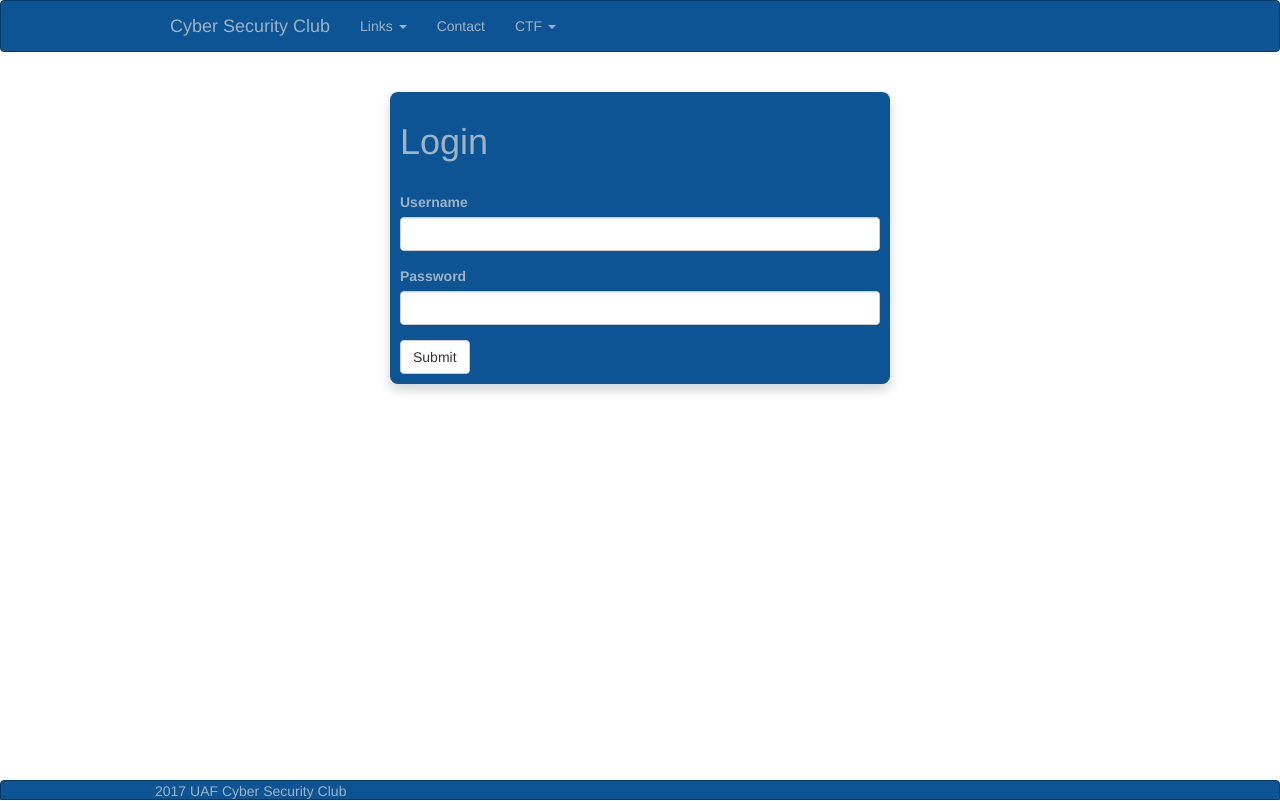
After one commit to Askaholic/csc-web, a Flask app: page /ctf/login in a window 1280 px wide. The commit adds this page. Run offline with Flask 2, Linux system fonts and the light colour scheme; some libraries are stand-ins or nearby versions.

Commit message:
Added dropdown for ctf page, and added controllers for login, scoreboard, and challenges

```diff
--- a/csc-flask/app/ctf/__init__.py
+++ b/csc-flask/app/ctf/__init__.py
@@ -8,7 +8,20 @@ from flask import Blueprint, url_for
 
 class CTFBlueprint(Blueprint):
     def get_navbar_entry(self):
-        return '<li><a href="{}">CTF</a></li>'.format(url_for('.index'))
+        navbar_entry = '''
+        <li class="dropdown">
+            <a class="dropdown-toggle" data-toggle="dropdown" href="#">CTF
+                <span class="caret"></span>
+            </a>
+            <ul class="dropdown-menu">
+                <li><a href="{}">Login</a></li>
+                <li><a href="{}">Challenges</a></li>
+                <li><a href="{}">Scoreboard</a></li>
+
+            </ul>
+        </li>
+        '''.format(url_for(".login"), url_for(".challenges"), url_for(".scoreboard"))
+        return navbar_entry
 
 mod = CTFBlueprint("ctf", __name__, url_prefix="/ctf", template_folder="templates")
 
--- a/csc-flask/app/ctf/controllers.py
+++ b/csc-flask/app/ctf/controllers.py
@@ -9,4 +9,16 @@ from flask import render_template
 
 @mod.route('/')
 def index():
-    return render_template('ctf/index.html')
+    return ""
+
+@mod.route('/login')
+def login():
+    return render_template('ctf/login.html')
+
+@mod.route('/challenges')
+def challenges():
+    return ""
+
+@mod.route('/scoreboard')
+def scoreboard():
+    return ""
--- /dev/null
+++ b/csc-flask/app/ctf/templates/ctf/login.html
@@ -0,0 +1,22 @@
+{% extends "layout.html" %}
+{% block body %}
+<div class="centered-wrapper">
+  <br/>
+  <div class="form-container form-cyber centered-wrapper col-md-offset-3">
+    <h1>Login</h1>
+    <br/>
+    <form>
+      <div class="form-group">
+        <label for="user">Username</label>
+        <input type="text" class="form-control" id="user"/>
+      </div>
+      <div class="form-group">
+        <label for="pass">Password</label>
+        <input type="password" class="form-control" id="pass"/>
+      </div>
+      <button type="submit" class="btn btn-default">Submit</button>
+    </form>
+  </div>
+<!-- End centered-wrapper -->
+</div>
+{% endblock %}
--- a/csc-flask/app/static/style.css
+++ b/csc-flask/app/static/style.css
@@ -19,6 +19,20 @@ html, body {
   height: 20px;
   color: #9fb3c4;
   border: 1px solid;
+  border-top-right-radius: 4px;
+  border-top-left-radius: 4px;
+}
+.form-container {
+  max-width: 500px;
+  border-radius: 8px;
+  padding: 10px;
+  -webkit-box-shadow: 0 6px 12px rgba(0,0,0,.175);
+  box-shadow: 0 6px 12px rgba(0,0,0,.175);
+}
+.form-cyber {
+  background-color: #0c5493;
+  border-color: #083964;
+  color: #9fb3c4;
 }
 .navbar-cyber {
   background-color: #0c5493;
```
Also changed, not shown: csc-flask/app/ctf/templates/ctf/index.html (deleted, +0 -7 lines).
